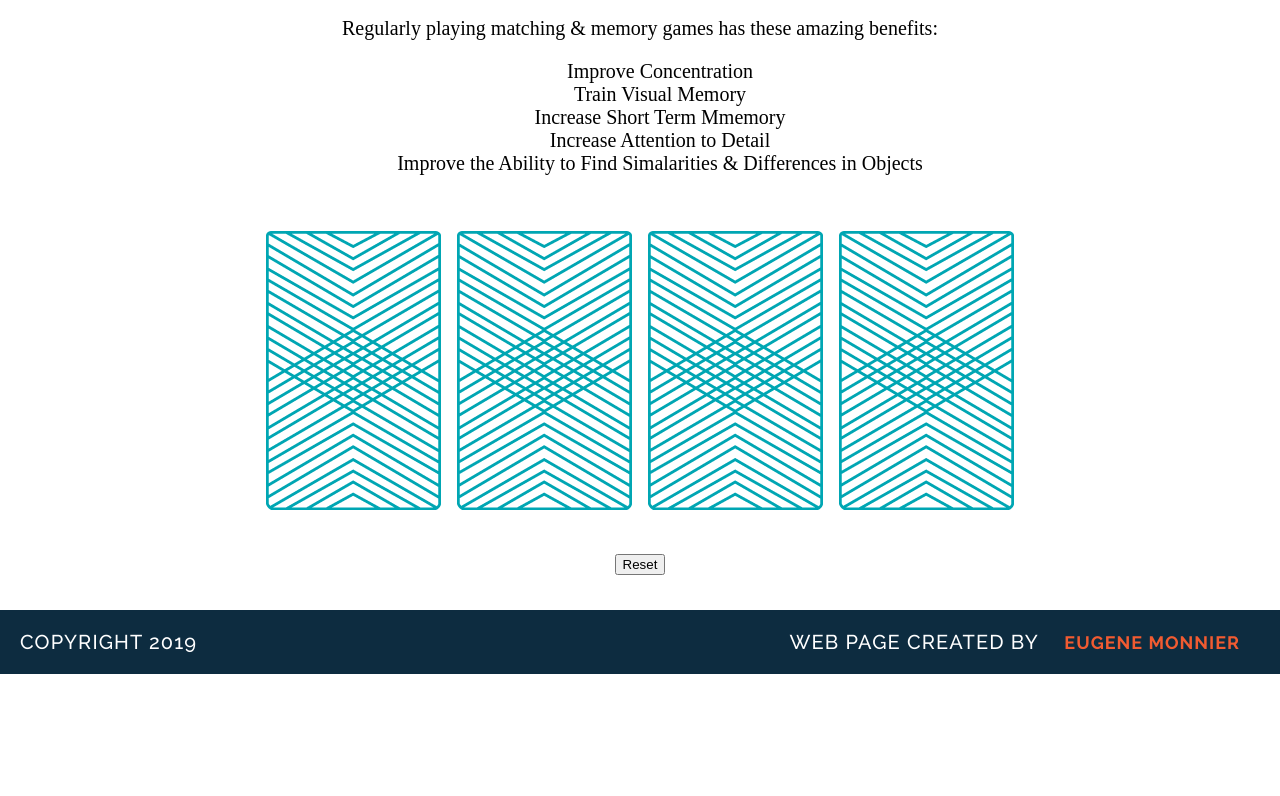
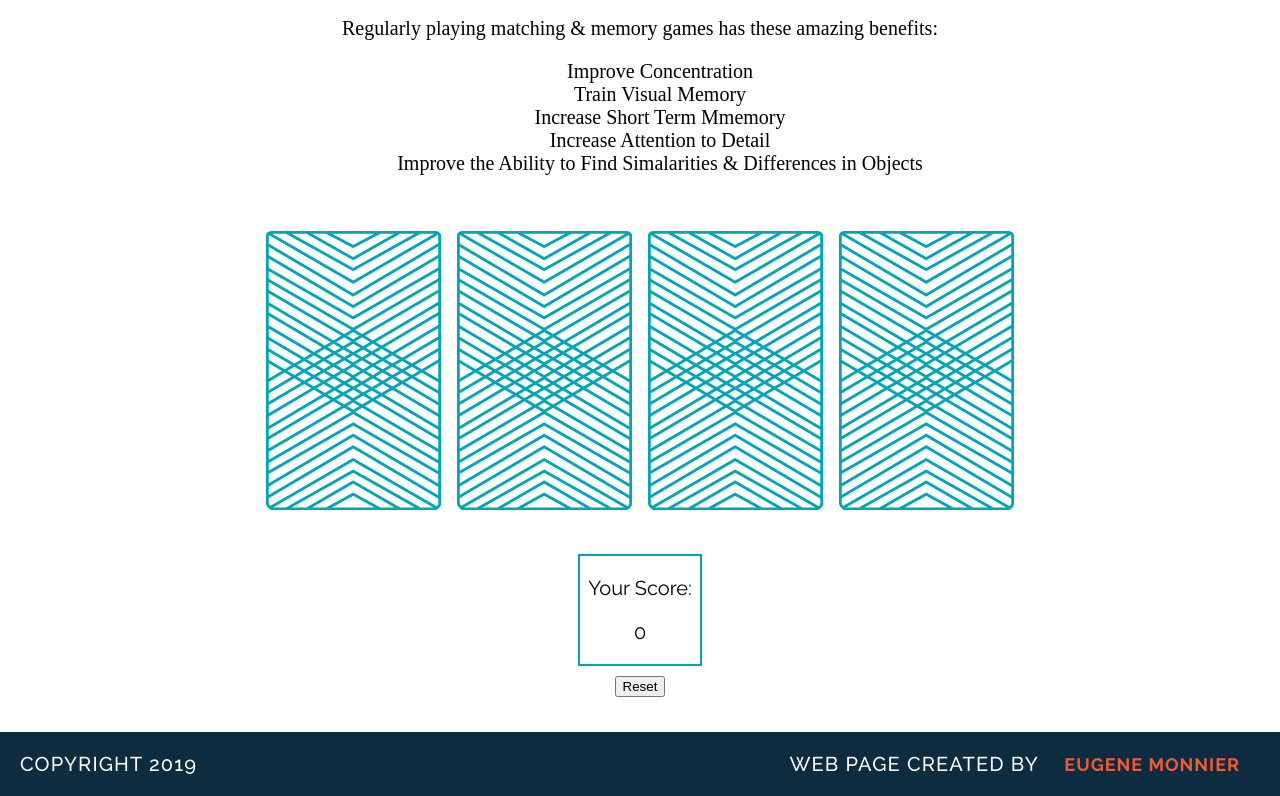
Before and after one commit to eugenemonnier/wdi-fundamentals-memorygame, a plain HTML site: page memory-game/index.html in a window 1280 px wide. Shown: the part 379-1175 px from the top of the page. Before the commit the page ends 1053 px from the top, so only its background shows below. Drawn offline with Linux system fonts and the light colour scheme.

Commit message:
updated reset function; added score card

```diff
--- a/memory-game/css/style.css
+++ b/memory-game/css/style.css
@@ -83,3 +83,10 @@ clear: both;
 height: 0;
 font-size: 0;
 }
+.scoreBox {
+	font-family: "Raleway", sans-serif;
+	border: 2px solid;
+	border-color: #00A6B3;
+	margin: 0 auto 10px;
+	width: 120px;
+}
--- a/memory-game/index.html
+++ b/memory-game/index.html
@@ -28,6 +28,10 @@
 		</ul>
 
 		<div id="game-board" class="board clearfix"></div>
+		<div class="scoreBox">
+			<p>Your Score:</p>
+			<p id='score-card'></p>
+		</div>
 		<button onclick="reset()">Reset</button>
 	</main>
 
--- a/memory-game/js/main.js
+++ b/memory-game/js/main.js
@@ -23,11 +23,14 @@ const cards = [
 }
 ];
 let cardsInPlay = [];
-
+let score = 0;
 function checkForMatch() {
 	if (cardsInPlay.length === 2) {
 		if (cardsInPlay[0] === cardsInPlay[1]) {
 			alert("You found a match!");
+			score = score + 1;
+			console.log(score);
+			document.getElementById('score-card').innerHTML = score;
 		} else {
 			alert("Sorry, try again");
 		}
@@ -56,6 +59,13 @@ function createBoard() {
 
 createBoard();
 
-function reset() {
+/*function reset() {
 	location.reload();
-}
+}*/
+
+function reset(){
+    document.getElementById('game-board').innerHTML = "";
+    createBoard();
+    cardsInPlay = [];
+};
+document.getElementById('score-card').innerHTML = score;
```
